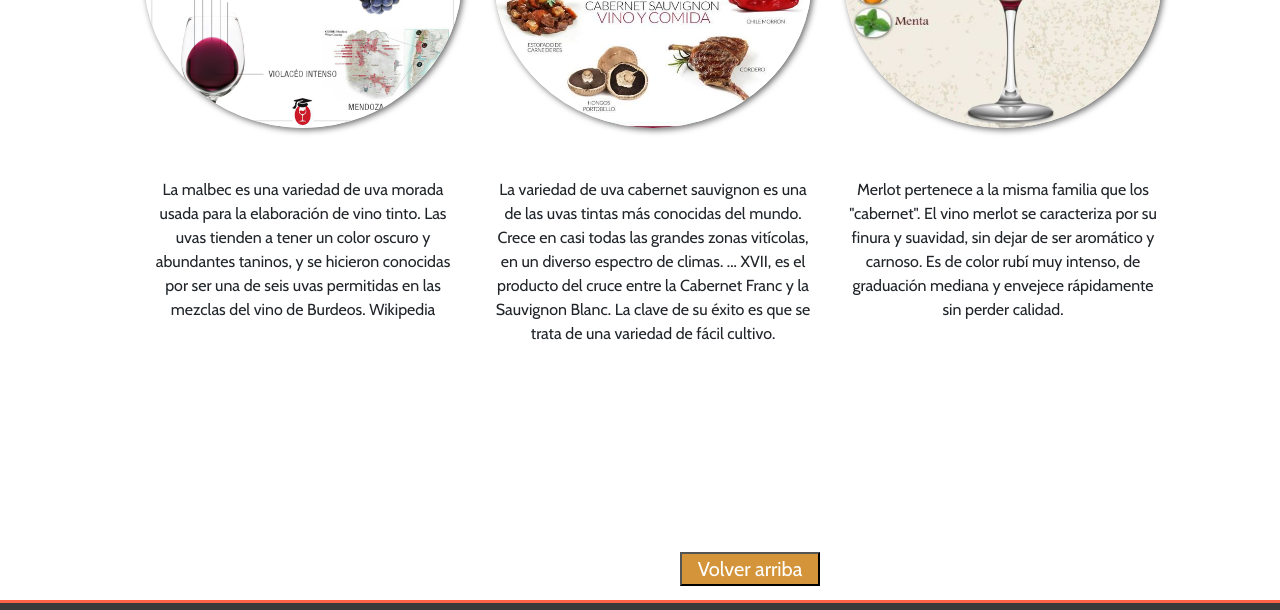
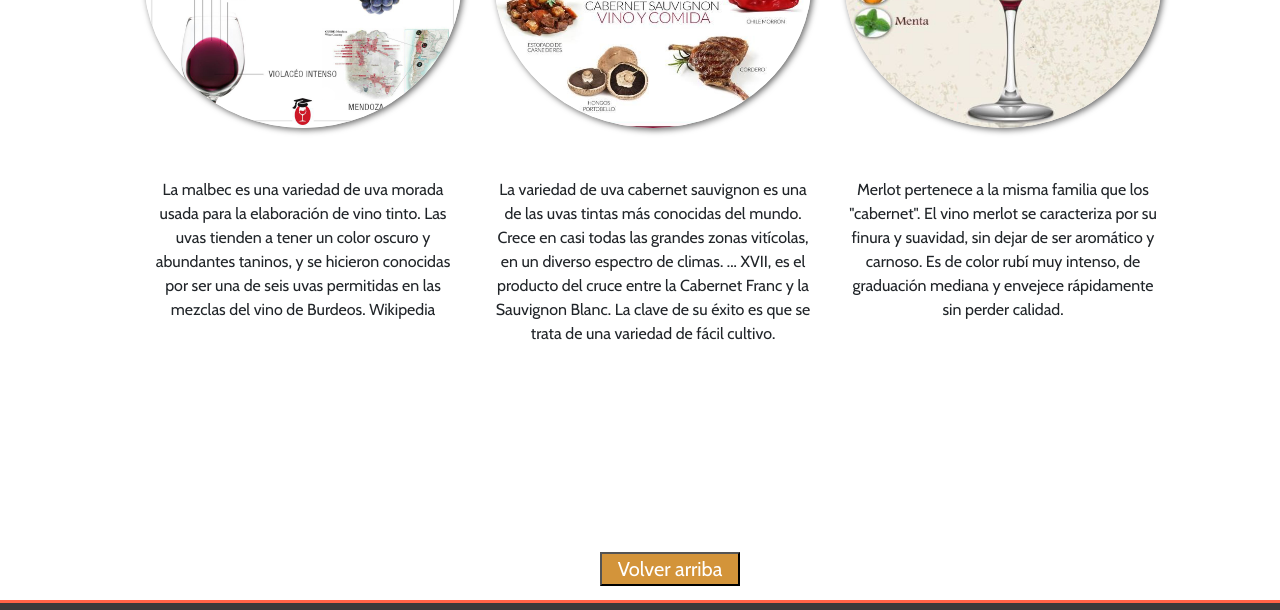
Before and after one commit to Artickglouss/vidatinto, a website: page index.html in a window 1280 px wide. Shown: the part 3300-3910 px from the top of the page. Drawn offline with nearby package versions, Linux system fonts and the light colour scheme.

Commit message:
se modifico el centrado del botón " ir arriba"

```diff
--- a/css/estilo.css
+++ b/css/estilo.css
@@ -264,7 +264,7 @@ nav ul li ul li {
 .btnTop button {
   width: 140px;
   background: #D3943A;
-  margin-left: 680px;
+  margin-left: 600px;
   margin-top: 120px; }
 
 .btnTop a {
```
